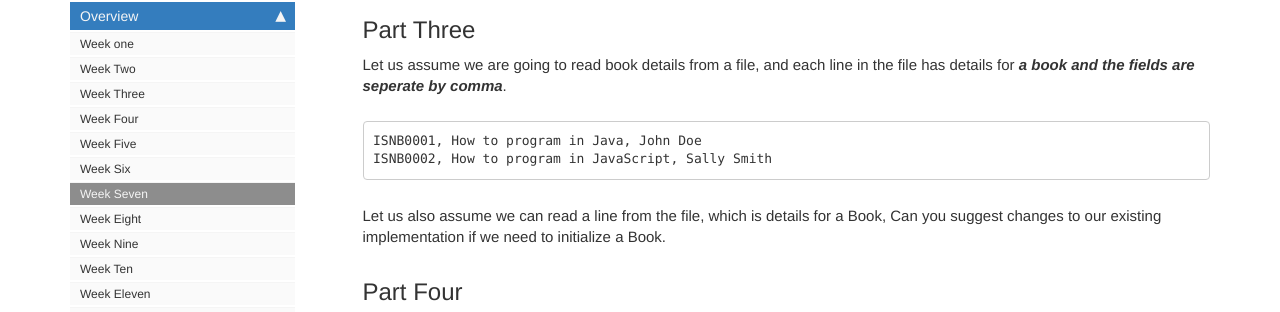
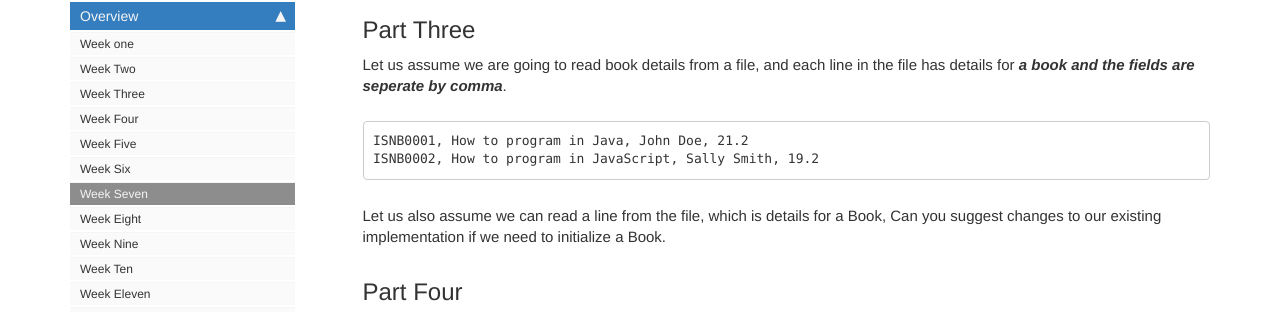
Before and after one commit to rambethina/java, a Jekyll site: the page built from pages/mydoc/mydoc_week_seven.md, in a window 1280 px wide and 900 px high, scrolled down 1145 px. Shown: the part 127-439 px from the top of the window. Built offline with Jekyll 4.4.1, drawn with Linux system fonts in a browser that asks for light colours; comment, search, counter and statistics services are not loaded.

Commit message:
(docs) week 7 content

````diff
--- a/pages/mydoc/mydoc_week_seven.md
+++ b/pages/mydoc/mydoc_week_seven.md
@@ -46,8 +46,8 @@ Figure out the following (***Do not worry about implementation at this stage.***
  Let us assume we are going to read book details from a file, and each line in the file has details for ***a book and the fields are seperate by comma***.
 
  ```text
-ISNB0001, How to program in Java, John Doe
-ISNB0002, How to program in JavaScript, Sally Smith
+ISNB0001, How to program in Java, John Doe, 21.2
+ISNB0002, How to program in JavaScript, Sally Smith, 19.2
 ```
 
 Let us also assume we can read a line from the file, which is details for a Book, Can you suggest changes to our existing implementation if we need to initialize a Book.
````
